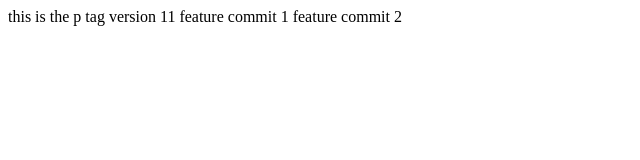
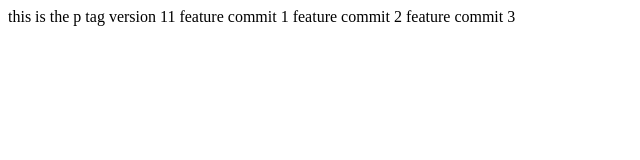
Before and after one commit to nhossaincse/website, a plain HTML site: page test.html in a window 1280 px wide. Shown: the whole page, without its empty margins (0-640 px from the left). Drawn offline with Linux system fonts and the light colour scheme.

Commit message:
feature done

```diff
--- a/test.html
+++ b/test.html
@@ -7,6 +7,7 @@
             this is the p tag version 11
             feature commit 1
             feature commit 2
+            feature commit 3
         </p>
     </body>
 </html>
```
